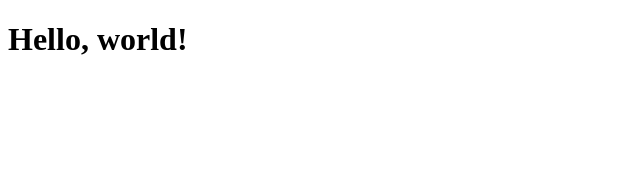
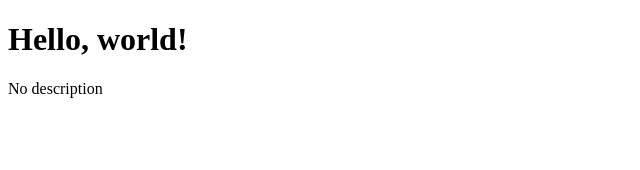
Before and after one commit to hzokbe/learning-vue, a Vue app: page / in a window 1280 px wide. Shown: the top 170 px of the page, without its empty margins (0-640 px from the left). Built offline with nearby package versions, Linux system fonts and the light colour scheme.

Commit message:
learn v-else directive

```diff
--- a/src/App.vue
+++ b/src/App.vue
@@ -11,6 +11,7 @@ const showDescription = ref(false);
 <template>
   <h1>{{ title }}</h1>
   <p v-if="showDescription">{{ description }}</p>
+  <p v-else>No description</p>
 </template>
 
 <style scoped></style>
```
